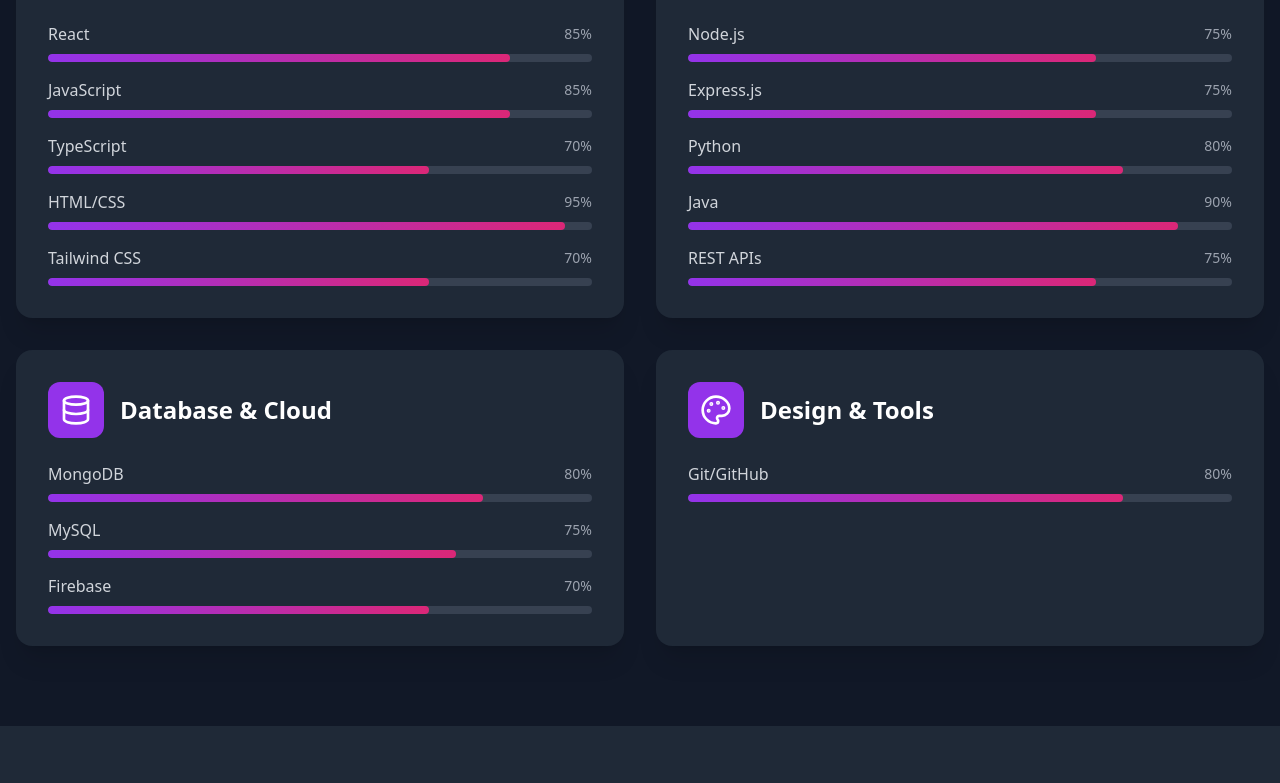
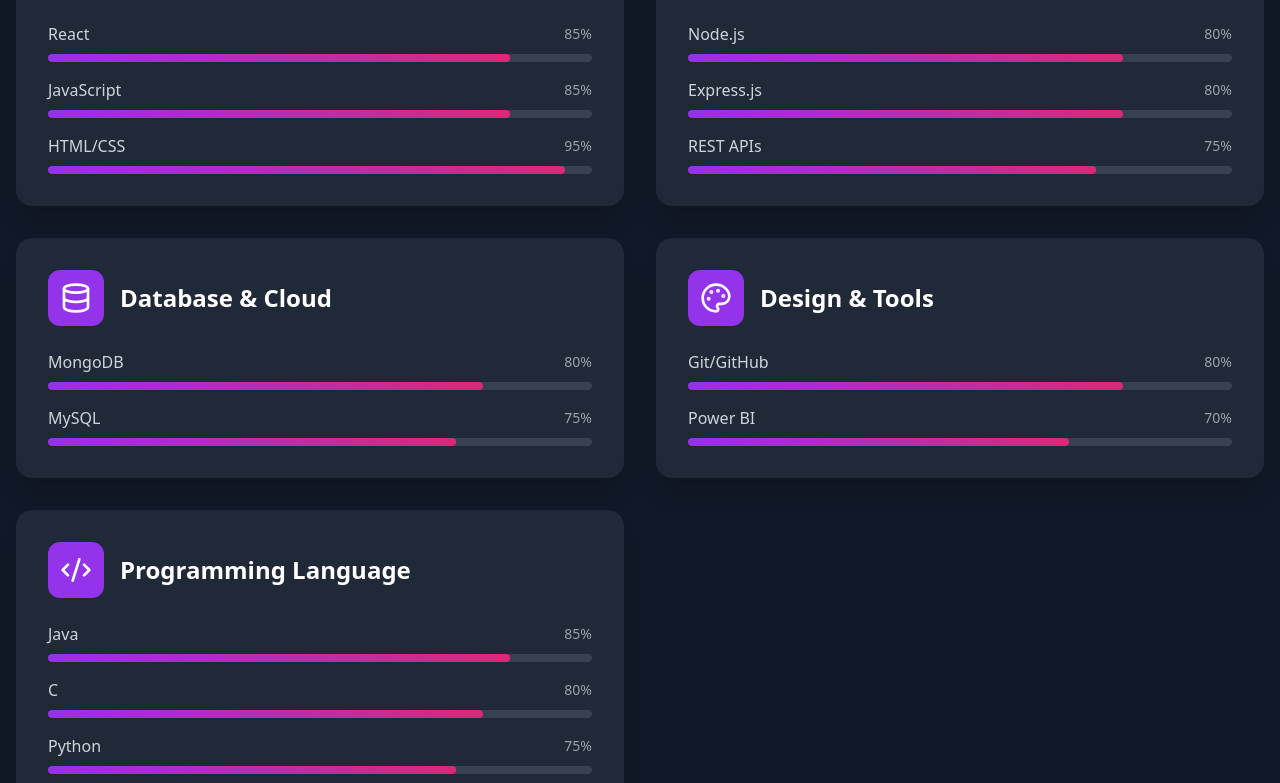
Before and after one commit to monal95/Monal-s-Portfolio, a React (Vite) app in the folder frontend/: page / in a window 1280 px wide. Shown: the part 2477-3260 px from the top of the page. Built offline with nearby package versions, Linux system fonts and the light colour scheme.

Commit message:
updated skills code

```diff
--- a/frontend/src/components/Skills.jsx
+++ b/frontend/src/components/Skills.jsx
@@ -1,5 +1,5 @@
 import React, { useState, useEffect, useRef } from 'react';
-import { Code, Database, Server, Palette } from 'lucide-react';
+import { Code, Database, Server, Palette, Code2 } from 'lucide-react';
 
 const Skills = ({ darkMode, triggerAnimation }) => {
   const [animatedCategories, setAnimatedCategories] = useState(new Set());
@@ -13,19 +13,15 @@ const Skills = ({ darkMode, triggerAnimation }) => {
       skills: [
         { name: "React", level: 85 },
         { name: "JavaScript", level: 85 },
-        { name: "TypeScript", level: 70 },
         { name: "HTML/CSS", level: 95 },
-        { name: "Tailwind CSS", level: 70 }
       ]
     },
     {
       icon: Server,
       title: "Backend Development",
       skills: [
-        { name: "Node.js", level: 75 },
-        { name: "Express.js", level: 75 },
-        { name: "Python", level: 80 },
-        { name: "Java", level: 90 },
+        { name: "Node.js", level: 80 },
+        { name: "Express.js", level: 80 },
         { name: "REST APIs", level: 75 }
       ]
     },
@@ -35,14 +31,23 @@ const Skills = ({ darkMode, triggerAnimation }) => {
       skills: [
         { name: "MongoDB", level: 80 },
         { name: "MySQL", level: 75 },
-        { name: "Firebase", level: 70 }
       ]
     },
     {
       icon: Palette,
       title: "Design & Tools",
       skills: [
-        { name: "Git/GitHub", level: 80 }
+    { name: "Git/GitHub", level: 80 },
+    { name: "Power BI", level: 70 }
+      ]
+    },
+    {
+      icon: Code2,
+      title: "Programming Language",
+      skills: [
+    { name: "Java", level:85 },
+    { name: "C", level: 80 },
+    { name: "Python", level: 75 }
       ]
     }
   ];
```
